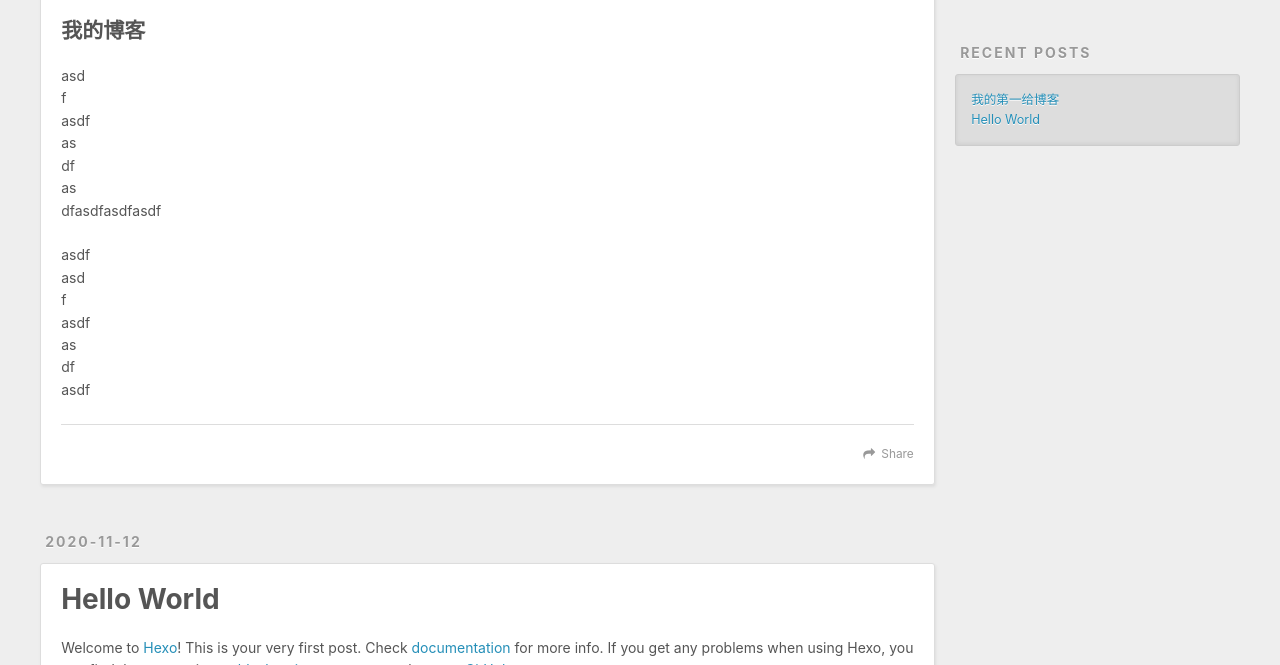
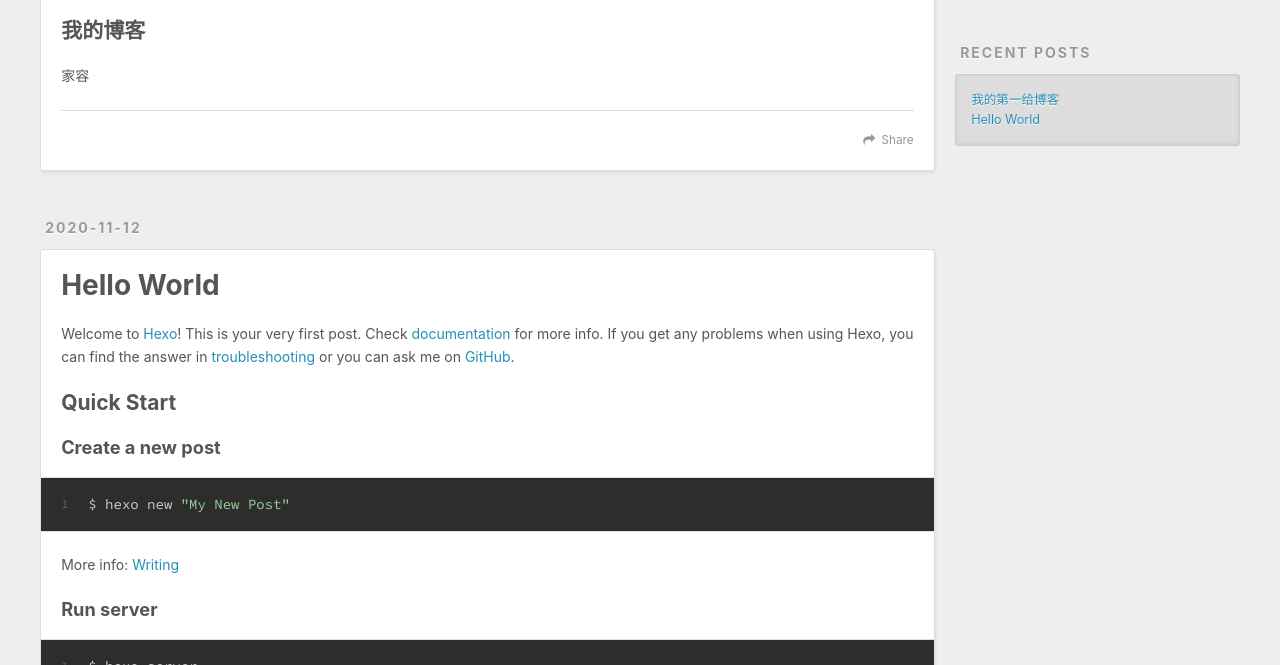
Before and after one commit to huaup/huaup.github.io, a plain HTML site: page index.html in a window 1280 px wide. Shown: the part 435-1100 px from the top of the page. Drawn offline with nearby package versions, Linux system fonts and the light colour scheme.

Commit message:
Site updated: 2020-11-12 23:02:35

```diff
--- a/index.html
+++ b/index.html
@@ -86,8 +86,7 @@
 
     <div class="article-entry" itemprop="articleBody">
 
-        <h2 id="我的博客"><a href="#我的博客" class="headerlink" title="我的博客"></a>我的博客</h2><p>asd<br>f<br>asdf<br>as<br>df<br>as<br>dfasdfasdfasdf</p>
-<p>asdf<br>asd<br>f<br>asdf<br>as<br>df<br>asdf</p>
+        <h2 id="我的博客"><a href="#我的博客" class="headerlink" title="我的博客"></a>我的博客</h2><p>家容</p>
 
 
     </div>
```
Also changed, not shown: 2020/11/12/我的第一给博客/index.html (+4 -5 lines).
